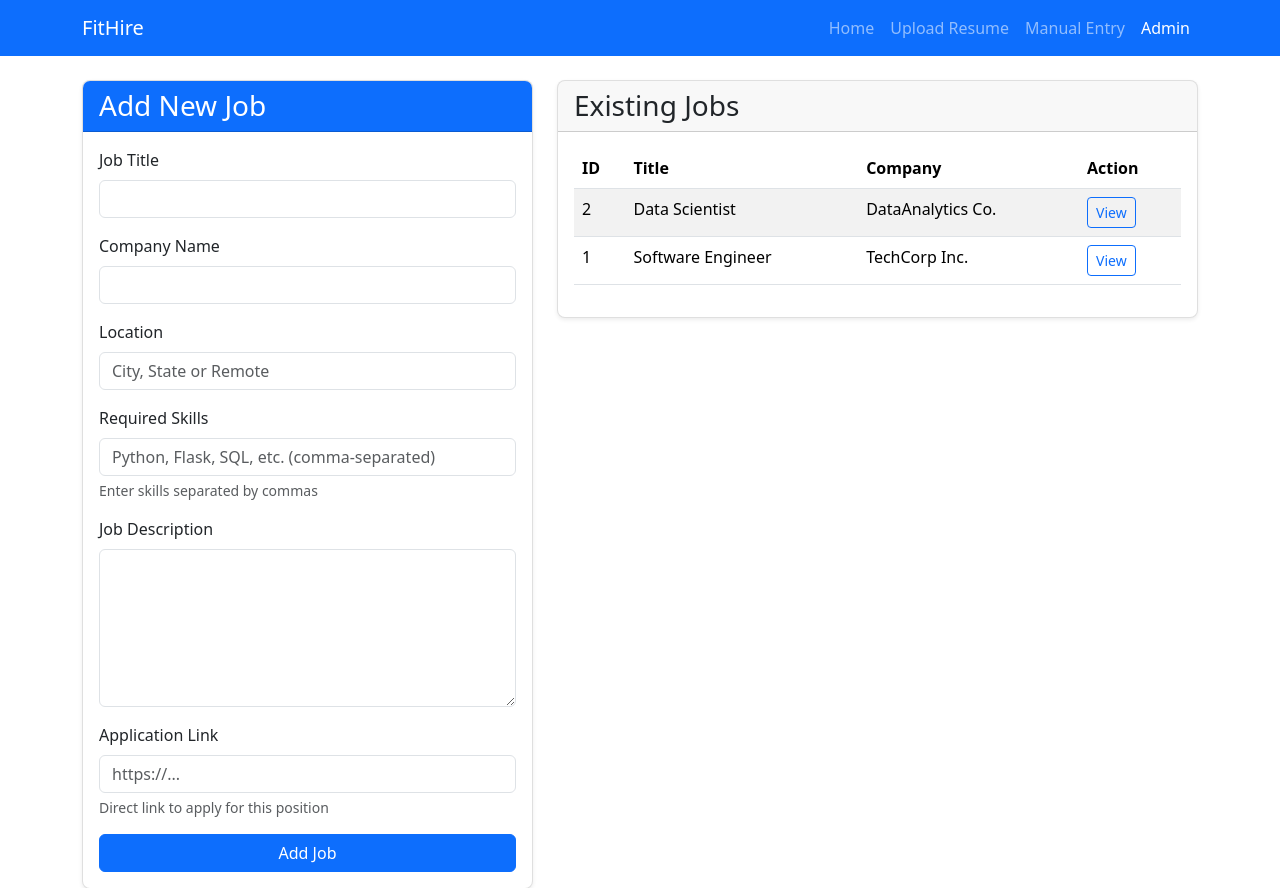
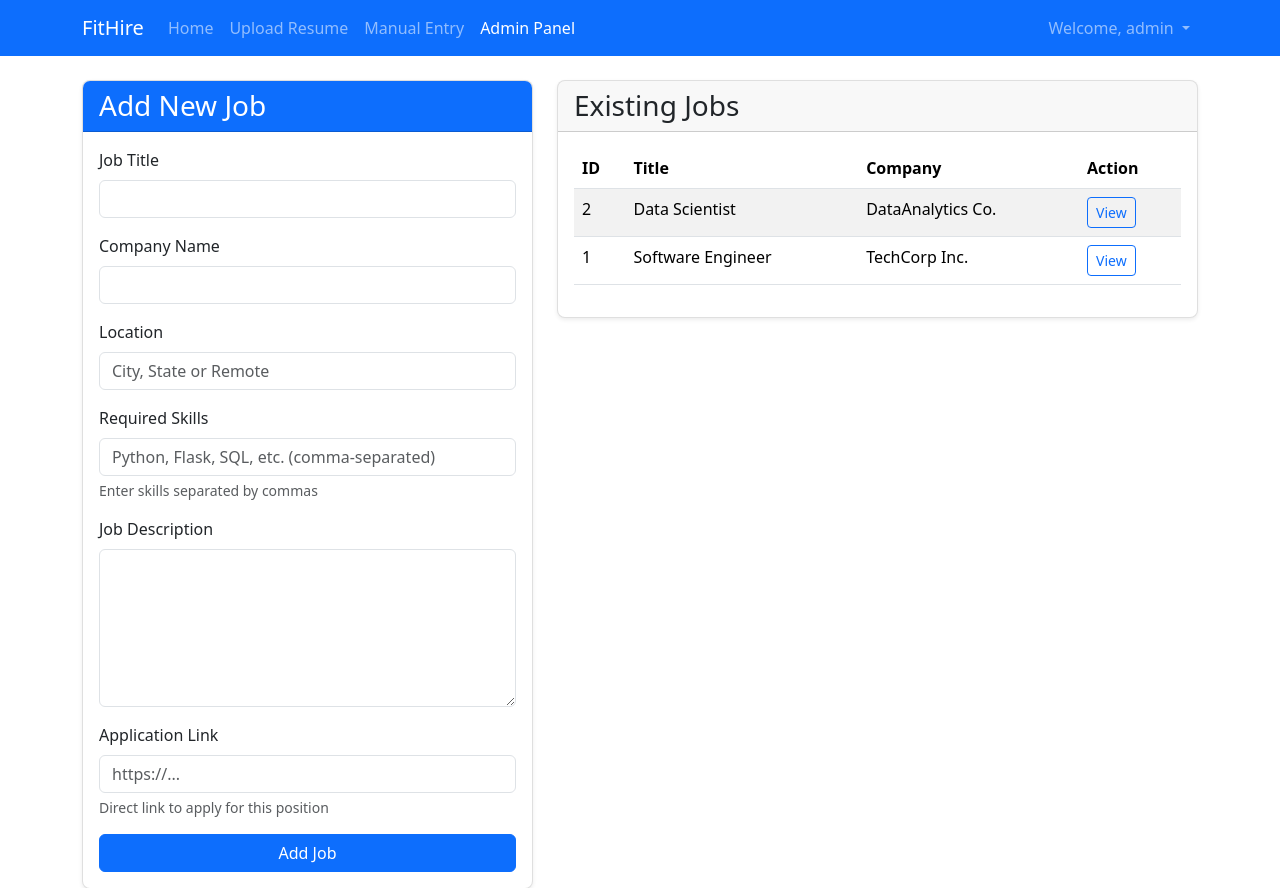
Before and after one commit to sahermuhamed1/FitHire-AI, a Flask app: page /admin/upload_jobs in a window 1280 px wide. Shown: the top 888 px of the page. Run offline with Flask 2, Linux system fonts and the light colour scheme; a user stored in the database is signed in; data comes from the database, SQL or seed files in the repository; parts of the project's set-up code (start-up, migrations or seed data) failed here and were passed over; some libraries are stand-ins or nearby versions.

Commit message:
Update navbar to show login/signup options for anonymous users

```diff
--- a/app/templates/base.html
+++ b/app/templates/base.html
@@ -21,11 +21,12 @@
                 <span class="navbar-toggler-icon"></span>
             </button>
             <div class="collapse navbar-collapse" id="navbarNav">
-                <ul class="navbar-nav ms-auto">
+                <ul class="navbar-nav">
                     <li class="nav-item">
                         <a class="nav-link {% if request.path == url_for('main.index') %}active{% endif %}"
                            href="{{ url_for('main.index') }}">Home</a>
                     </li>
+                    {% if current_user.is_authenticated %}
                     <li class="nav-item">
                         <a class="nav-link {% if request.path == url_for('main.upload_resume') %}active{% endif %}"
                            href="{{ url_for('main.upload_resume') }}">Upload Resume</a>
@@ -34,10 +35,36 @@
                         <a class="nav-link {% if request.path == url_for('main.manual_entry') %}active{% endif %}"
                            href="{{ url_for('main.manual_entry') }}">Manual Entry</a>
                     </li>
+                    {% if current_user.is_admin %}
                     <li class="nav-item">
                         <a class="nav-link {% if request.path.startswith('/admin') %}active{% endif %}"
-                           href="{{ url_for('main.upload_jobs') }}">Admin</a>
+                           href="{{ url_for('main.upload_jobs') }}">Admin Panel</a>
                     </li>
+                    {% endif %}
+                    {% endif %}
+                </ul>
+                <ul class="navbar-nav ms-auto">
+                    {% if current_user.is_authenticated %}
+                        <li class="nav-item dropdown">
+                            <a class="nav-link dropdown-toggle" href="#" id="navbarDropdown" role="button"
+                               data-bs-toggle="dropdown" aria-expanded="false">
+                                Welcome, {{ current_user.username }}
+                            </a>
+                            <ul class="dropdown-menu dropdown-menu-end" aria-labelledby="navbarDropdown">
+                                <li><a class="dropdown-item" href="{{ url_for('main.profile') }}">Profile</a></li>
+                                <li><a class="dropdown-item" href="{{ url_for('main.dashboard') }}">Dashboard</a></li>
+                                <li><hr class="dropdown-divider"></li>
+                                <li><a class="dropdown-item" href="{{ url_for('auth.logout') }}">Logout</a></li>
+                            </ul>
+                        </li>
+                    {% else %}
+                        <li class="nav-item">
+                            <a class="nav-link" href="{{ url_for('auth.login') }}">Login</a>
+                        </li>
+                        <li class="nav-item">
+                            <a class="nav-link" href="{{ url_for('auth.signup') }}">Sign Up</a>
+                        </li>
+                    {% endif %}
                 </ul>
             </div>
         </div>
```
